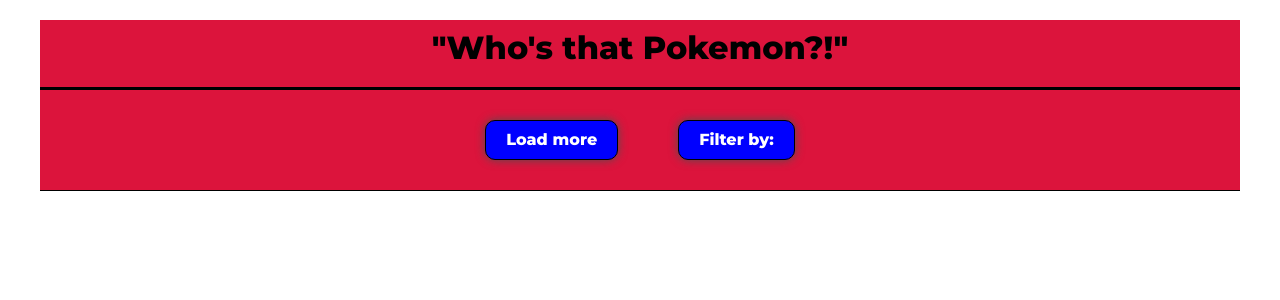
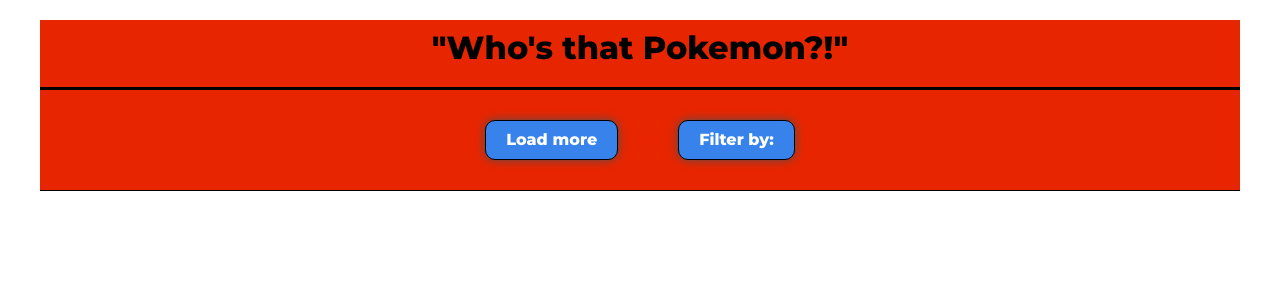
Before and after one commit to lukaszkrzeminski/pokedex-react, a React (Create React App) app: page / in a window 1280 px wide. Shown: the top 300 px of the page. Built offline with nearby package versions, Linux system fonts and the light colour scheme.

Commit message:
added and implemented light theme so far

```diff
--- a/src/App.js
+++ b/src/App.js
@@ -1,14 +1,18 @@
 import React from "react";
+import { ThemeProvider } from "styled-components";
+import { lightTheme } from "./theme";
 import Header from "./common/Header";
 import Main from "./common/Main";
 import Buttons from "./features/Buttons";
 
 function App() {
   return (
-    <Main>
-      <Header />
-      <Buttons />
-    </Main>
+    <ThemeProvider theme={lightTheme}>
+      <Main>
+        <Header />
+        <Buttons />
+      </Main>
+    </ThemeProvider>
   );
 }
 
--- a/src/common/Main/styled.js
+++ b/src/common/Main/styled.js
@@ -3,7 +3,5 @@
 export const MainContainer = styled.main`
     max-width: 1200px;
     margin: 20px auto;
-
-    //tmp background
-    background-color: crimson;
+    background-color: ${({ theme }) => theme.primaryColor};
 `;
--- a/src/features/Buttons/styled.js
+++ b/src/features/Buttons/styled.js
@@ -2,8 +2,8 @@
 
 export const ButtonsContainer = styled.div`
     padding: 20px 30px;
-    border-top: 3px solid black;
-    border-bottom: 1px solid black;
+    border-top: 3px solid ${({ theme }) => theme.borderColor};
+    border-bottom: 1px solid ${({ theme }) => theme.borderColor};
     display: flex;
     align-items: center;
     justify-content: center;
@@ -14,9 +14,16 @@
     padding: 10px 20px;
     border: 1px solid black;
     border-radius: 10px;
-    box-shadow: 0px 0px 10px 0px #4F4F4F;
-    background-color: blue;
-    color: white;
+    box-shadow: 0px 0px 10px 0px ${({ theme }) => theme.boxShadow};
+    background-color: ${({ theme }) => theme.primaryButton};
+    color: ${({ theme }) => theme.secondaryText};
     font-weight: bold;
 
+    &:hover{
+        filter: brightness(110%);
+    }
+    &:active{
+        filter: brightness(120%);
+    }
+
 `;
--- /dev/null
+++ b/src/theme.js
@@ -0,0 +1,9 @@
+export const lightTheme = {
+    primaryColor: '#E72600',
+    secondaryColor: '#BDBDBD',
+    primaryText: '#121212',
+    secondaryText: '#FFFFFF',
+    primaryButton: '#3783EB',
+    borderColor: '#000000',
+    boxShadow: '#4F4F4F',
+}
```
